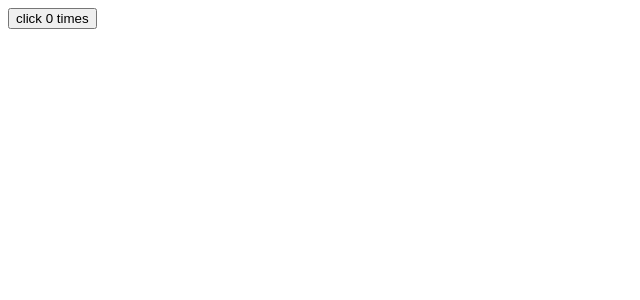
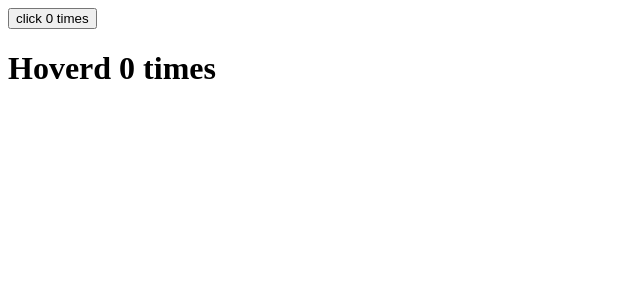
Before and after one commit to Ryuuutaaa/react-udemy, a React (Vite) app: page / in a window 1280 px wide. Shown: the top 300 px of the page, without its empty margins (0-640 px from the left). Built offline with nearby package versions, Linux system fonts and the light colour scheme.

Commit message:
add hover counter

```diff
--- a/src/App.jsx
+++ b/src/App.jsx
@@ -1,5 +1,6 @@
 import ClickCounterByRP from "./components/ClickCounterByRP";
 import Counter from "./components/Counter";
+import HoverCounterByRP from "./components/HoverCounterByRP";
 
 function App() {
   return (
@@ -13,6 +14,15 @@ function App() {
             />
           )}
         />
+
+        <Counter
+          render={(counter, handleIncrement) => (
+            <HoverCounterByRP
+              counter={counter}
+              handleIncrement={handleIncrement}
+            />
+          )}
+        />
       </div>
     </>
   );
--- /dev/null
+++ b/src/components/HoverCounterByRP.jsx
@@ -0,0 +1,11 @@
+import React from "react";
+
+const HoverCounterByRP = ({ counter, handleIncrement }) => {
+  return (
+    <div>
+      <h1 onMouseOver={handleIncrement}>Hoverd {counter} times</h1>
+    </div>
+  );
+};
+
+export default HoverCounterByRP;
```
